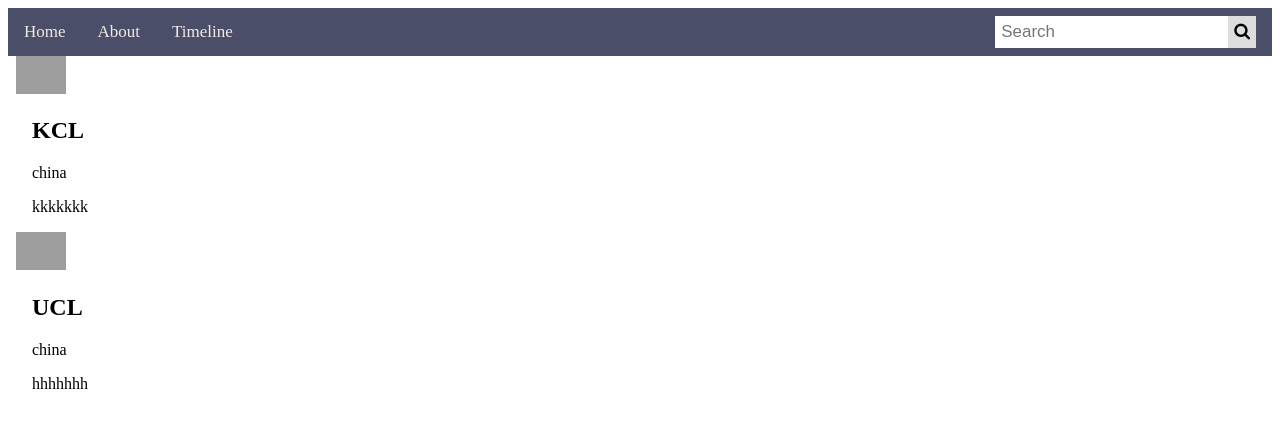
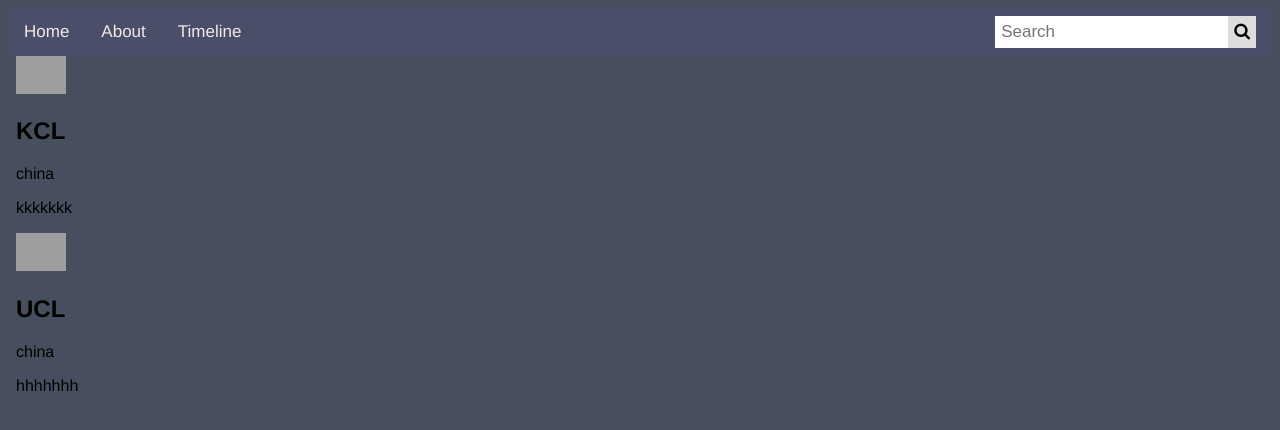
Before and after one commit to Matchachocolate/female_space, a Jekyll site: the page built from index.markdown, in a window 1280 px wide. Shown: the top 430 px of the page. Built offline with Jekyll 4.4.1, drawn with Linux system fonts in a browser that asks for light colours; grey boxes are pictures that could not be loaded.

Commit message:
Create timeline

```diff
--- a/styles.css
+++ b/styles.css
@@ -77,12 +77,22 @@
     box-shadow: 0 4px 8px 0 rgba (0, 0, 0, 0.2);
 }
 
-.container {
-    padding: 0 16px;
+{
+    box-sizing: border-box
 }
 
-.container::after, .row::after {
-    content: "";
-    clear: both;
-    display: table;
+body {
+    background-color:#474e5d;
+    font-family: Helvetica, sans-serif;
 }
+
+.timeline::after {
+  content:'';
+  position:absolute;
+  width:6px;
+  background-color:withe;
+  top:0;
+  bottom:0;
+  left:50%;
+  margin-left: -3px
+}
```
Also changed, not shown: _layouts/index_layout.html (+12 -8 lines).
